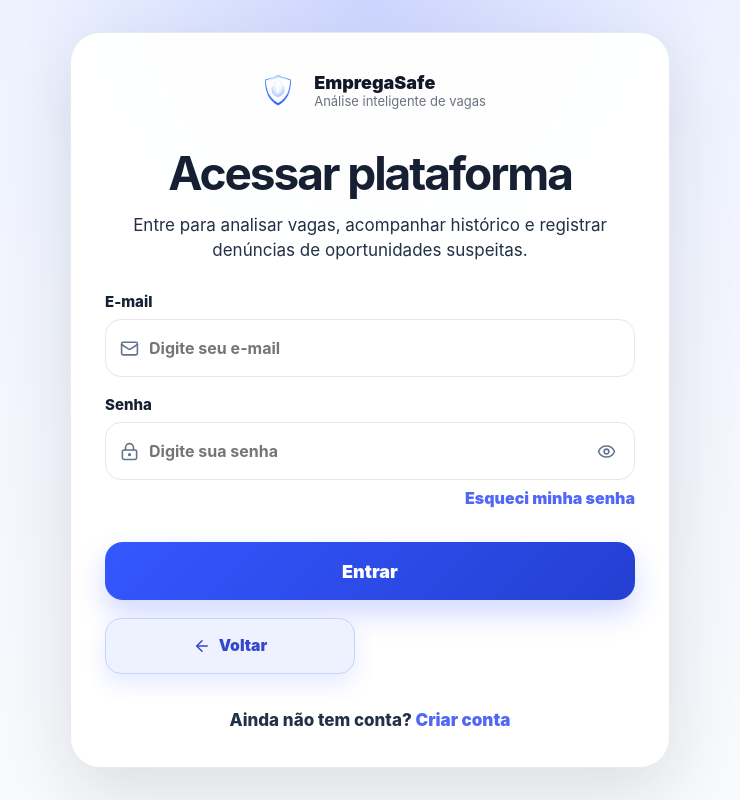
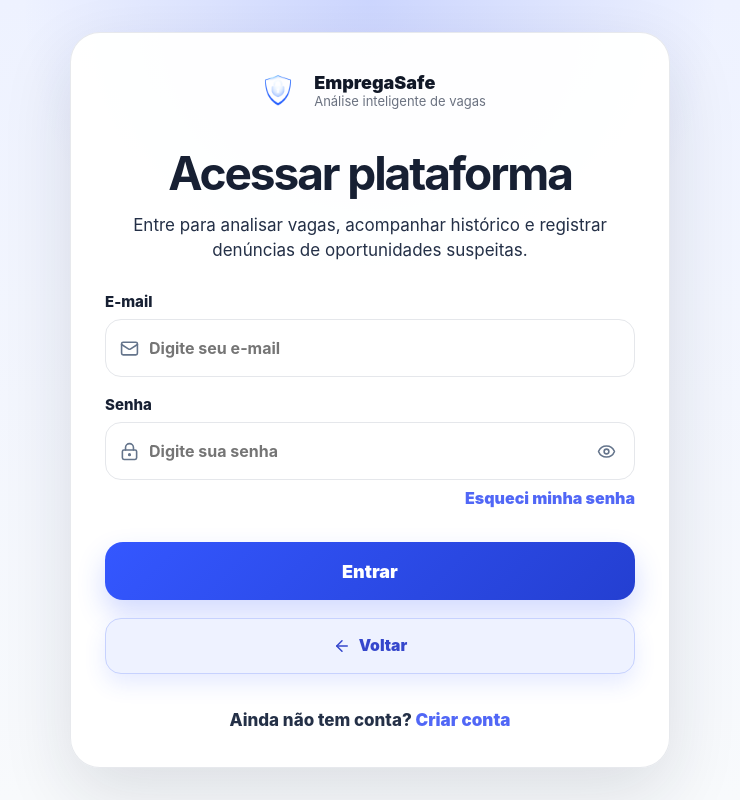
Before and after one commit to Riclacper/emprega-safe-react-node, a React (Vite) app in the folder frontend/: page /login in a window 1280 px wide. Shown: the whole page, without its empty margins (270-1010 px from the left). Built offline with nearby package versions, Linux system fonts and the light colour scheme; no server answers.

Commit message:
Garante largura total dos botoes voltar

```diff
--- a/frontend/src/styles/global.css
+++ b/frontend/src/styles/global.css
@@ -3789,6 +3789,11 @@ body,
   box-shadow: none !important;
 }
 
+.auth-form .auth-back-button {
+  max-width: none !important;
+  width: 100% !important;
+}
+
 @media (max-width: 900px) {
   .report-form-actions {
     grid-template-columns: 1fr !important;
```
